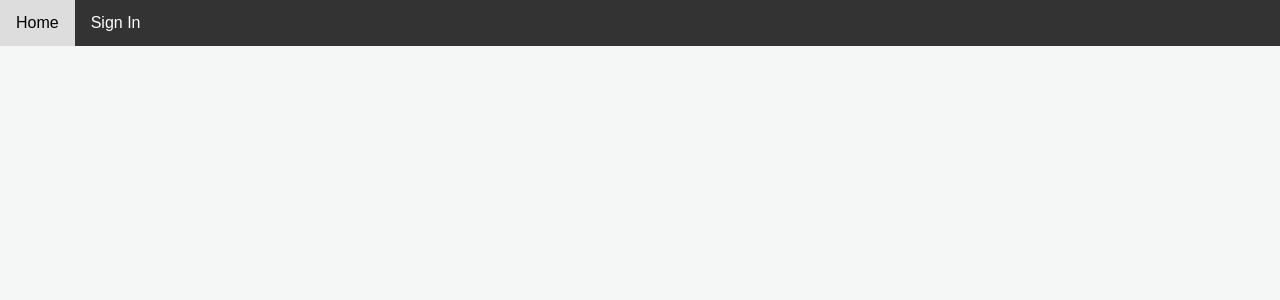
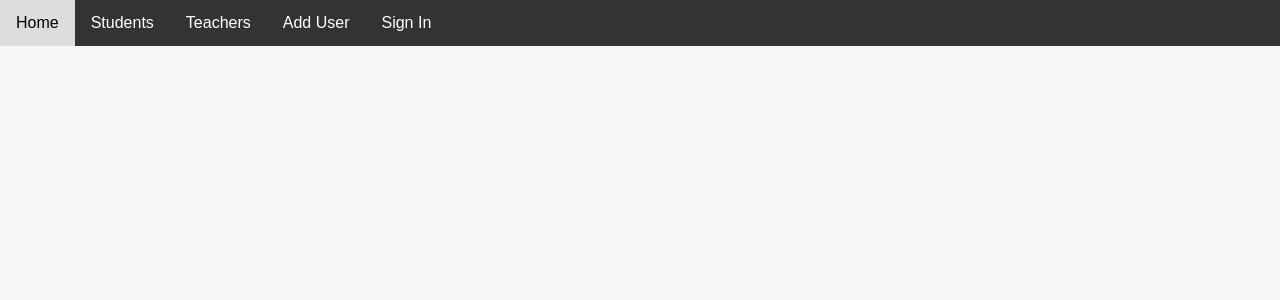
Before and after one commit to Suvaya/StudentFeesManagementSystem, a React (Create React App) app in the folder frontend/: page / in a window 1280 px wide. Before the commit this address had no page. Shown: the top 300 px of the page. Built offline with nearby package versions, Linux system fonts and the light colour scheme.

Commit message:
Authentication session removed
agsda

```diff
--- a/frontend/src/components/Header.js
+++ b/frontend/src/components/Header.js
@@ -1,36 +1,16 @@
-import React, { useState, useEffect } from 'react';
+import React from 'react';
 import { Link } from 'react-router-dom';
-import { useNavigate } from 'react-router-dom';
 
 const Header = () => {
-    const [isAuthenticated, setIsAuthenticated] = useState(false);
-    const navigate = useNavigate();
-
-    useEffect(() => {
-        const token = localStorage.getItem('token');
-        setIsAuthenticated(!!token);
-    }, []);
-
-    const logout = () => {
-        localStorage.removeItem('token');
-        setIsAuthenticated(false);
-        navigate('/signin'); // Redirect user to the sign-in page after logout
-    };
-
     return (
         <header>
             <nav>
                 <ul>
                     <li><Link to="/">Home</Link></li>
-                    {isAuthenticated ? (
-                        <>
-                            <li><Link to="/students">Students</Link></li>
-                            <li><Link to="/add-user">Add User</Link></li>
-                            <li><button onClick={logout}>Logout</button></li>
-                        </>
-                    ) : (
-                        <li><Link to="/signin">Sign In</Link></li>
-                    )}
+                    <li><Link to="/students">Students</Link></li>
+                    <li><Link to="/teachers">Teachers</Link></li>
+                    <li><Link to="/add-user">Add User</Link></li>
+                    <li><Link to="/signin">Sign In</Link></li>
                 </ul>
             </nav>
         </header>
```
